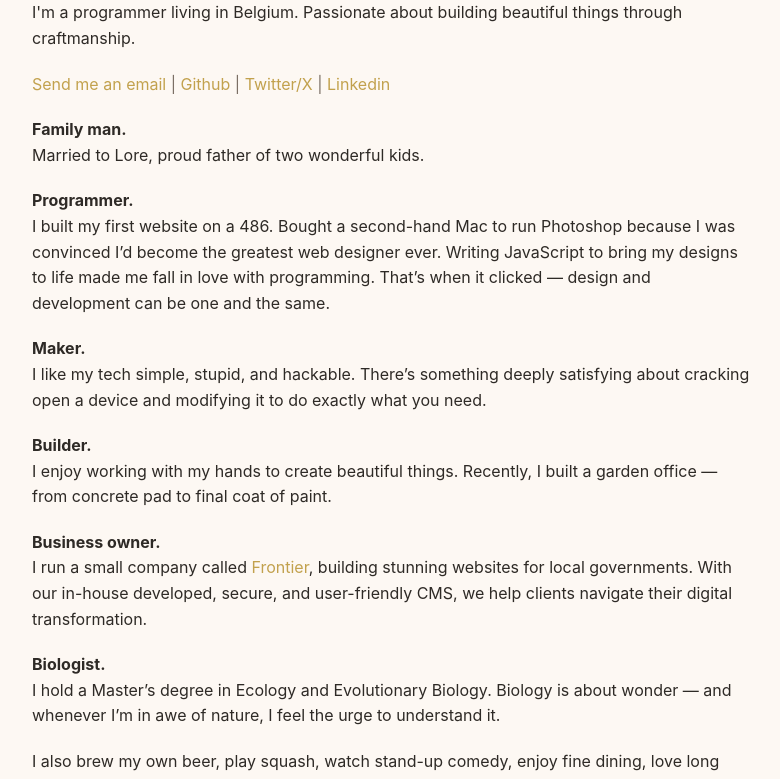
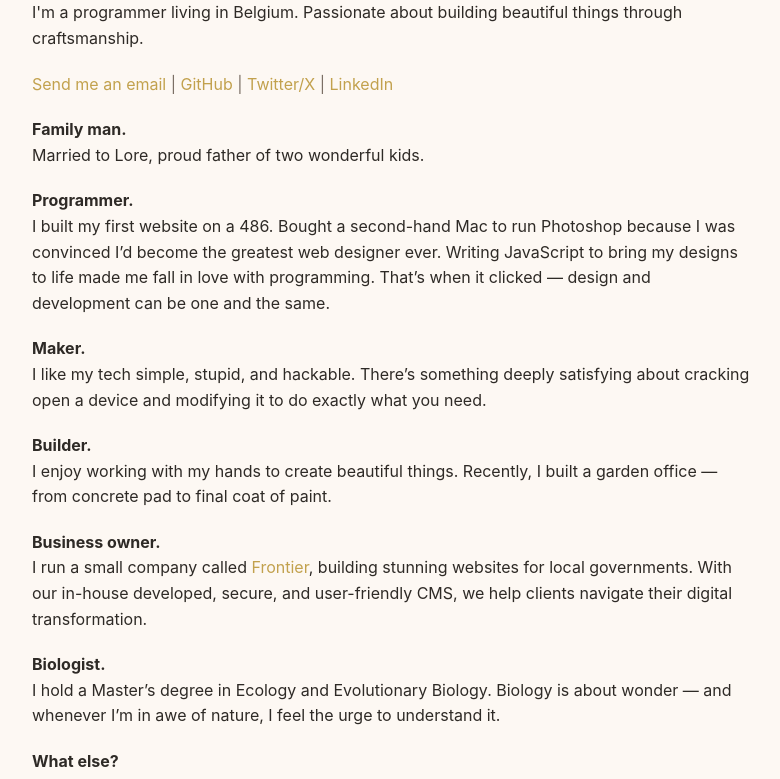
Before and after one commit to jefvlamings/jef.be, a plain HTML site: page index.html in a window 1280 px wide. Shown: the part 118-897 px from the top of the page, without its empty margins (248-1028 px from the left). Drawn offline with Linux system fonts and the light colour scheme.

Commit message:
spelling/grammar

```diff
--- a/index.html
+++ b/index.html
@@ -166,13 +166,13 @@
       </h1>
 
       <p>
-          I'm a programmer living in Belgium. Passionate about building beautiful things through craftmanship.
+          I'm a programmer living in Belgium. Passionate about building beautiful things through craftsmanship.
       </p>
       <p class="muted">
         <a href="mailto:hallo@jef.be">Send me an email</a>  |
-        <a href="https://github.com/jefvlamings" target="_blank">Github</a>  |
+        <a href="https://github.com/jefvlamings" target="_blank">GitHub</a>  |
         <a href="https://x.com/jefvlamings" target="_blank">Twitter/X</a>  |
-        <a href="https://linkedin.com/in/jefvlamings" target="_blank">Linkedin</a>
+        <a href="https://linkedin.com/in/jefvlamings" target="_blank">LinkedIn</a>
       </p>
     </header>
 
@@ -197,6 +197,7 @@
       <p><strong>Biologist.</strong><br>
       I hold a Master’s degree in Ecology and Evolutionary Biology. Biology is about wonder — and whenever I’m in awe of nature, I feel the urge to understand it.</p>
 
+      <p><strong>What else?</strong><br>
       <p>I also brew my own beer, play squash, watch stand-up comedy, enjoy fine dining, love long drives — and much more.</p>
     </section>
   </main>
```
